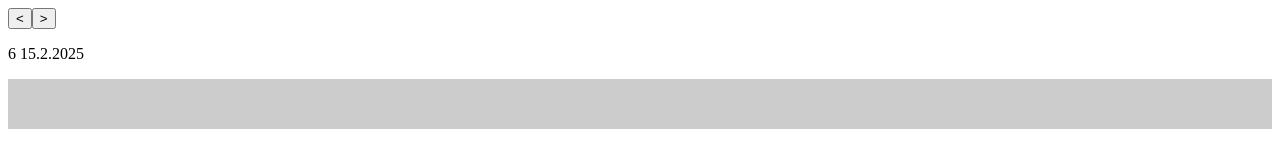
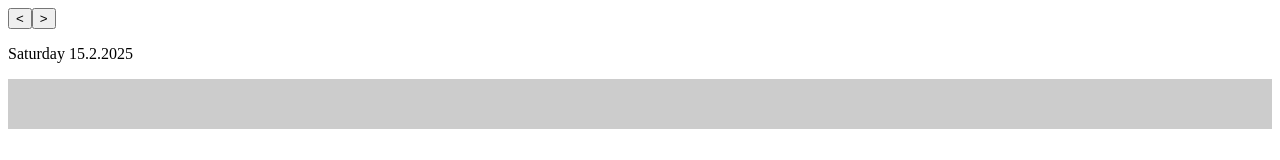
Before and after one commit to NorbertCode/plan-creator, a Next.js app: page / in a window 1280 px wide. Shown: the top 160 px of the page. Built offline with nearby package versions, Linux system fonts and the light colour scheme.

Commit message:
moved column header to new element

```diff
--- a/src/app/column.js
+++ b/src/app/column.js
@@ -1,4 +1,5 @@
 import ClassBlock from "./classBlock.js";
+import ColumnHeader from "./columnHeader.js";
 
 function convertToDate(dateStr) {
     const dateSplit = dateStr.split(".");
@@ -35,9 +36,7 @@ export default function Column({ day, date, plan, timeStart, timeEnd, height })
 
     return (
         <div className="column">
-            <div className="columnHeader">
-                <p>{day} {date}</p>
-            </div>
+            <ColumnHeader day={day} date={date}/>
             <div className="columnContent" style={{height: height, background: background}}>
                 {currentDayClasses.map((item, index) => mapToClassBlock(item, index))}
             </div>
--- /dev/null
+++ b/src/app/columnHeader.js
@@ -0,0 +1,18 @@
+const days = [
+    "Sunday",
+    "Monday",
+    "Tuesday",
+    "Wednesday",
+    "Thursday",
+    "Friday",
+    "Saturday"
+];
+
+export default function ColumnHeader({ day, date }) {
+    const dayName = days[day];
+    return (
+        <div className="columnHeader">
+            <p>{dayName} {date}</p>
+        </div>
+    );
+}
```
